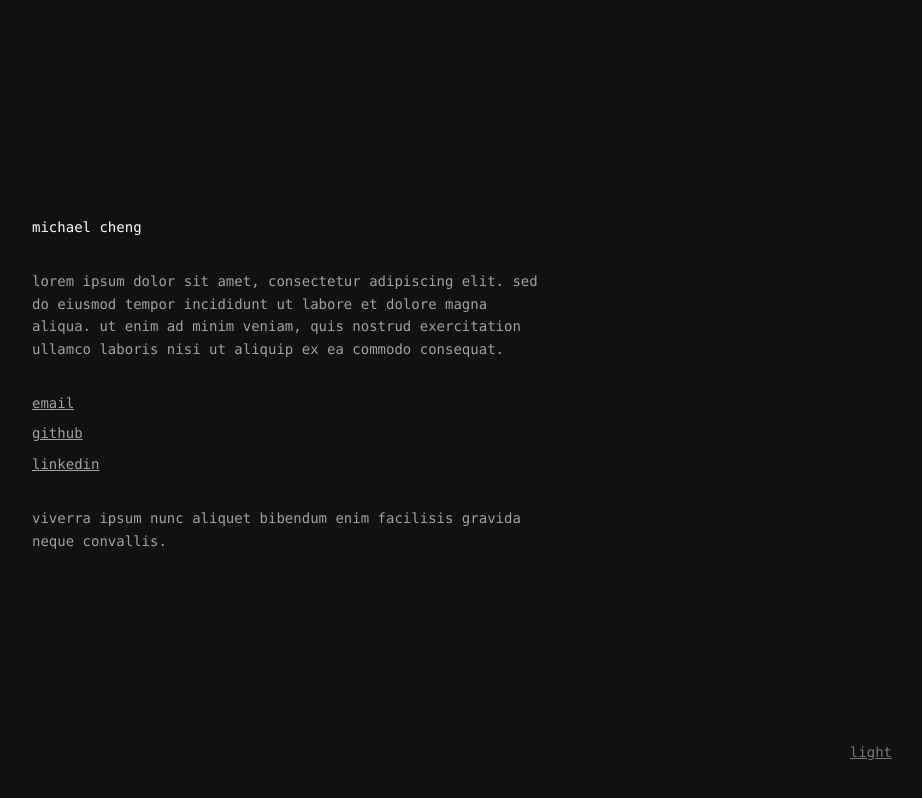
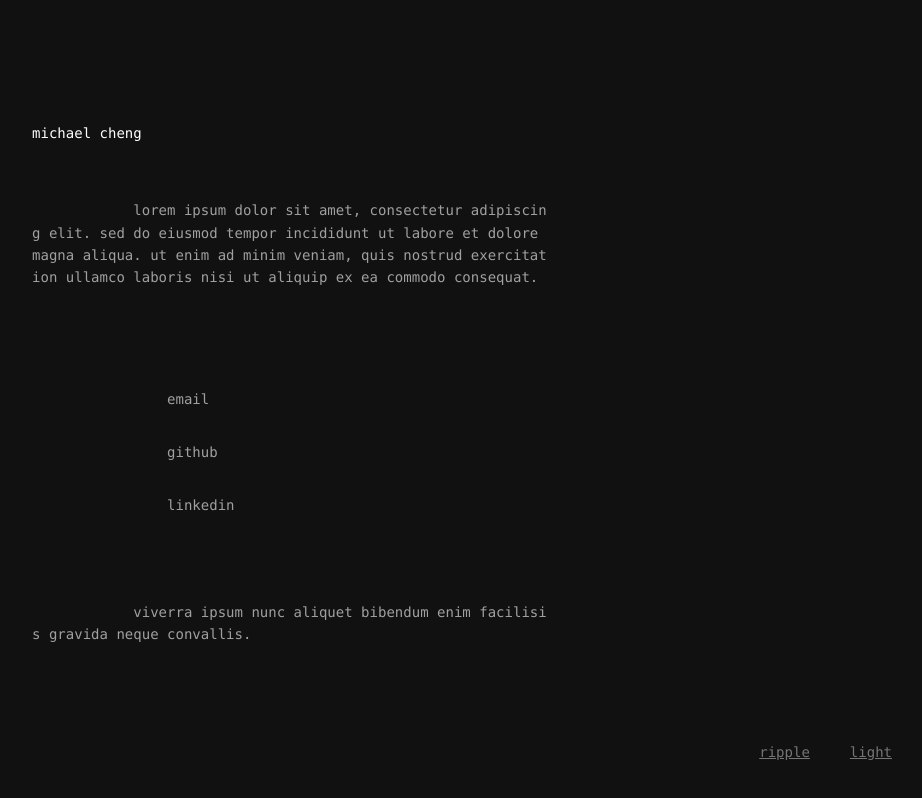
Before and after one commit to cheng-michael/cheng-michael.github.io, a plain HTML site: page index.html in a window 1280 px wide. Both pictures are taken after a click on the button "dark". Shown: the whole page, without its empty margins (348-1270 px from the left). Drawn offline with Linux system fonts and the light colour scheme.

Commit message:
Refactor CSS and HTML structure for clarity

```diff
--- a/index.html
+++ b/index.html
@@ -8,34 +8,34 @@
         :root {
             /* LIGHT MODE */
             --bg: #ffffff;
-            --headings: #000000;       /* Pure Black */
-            --text: #555555;           /* Dark Grey */
+            --headings: #000000;
+            --text: #555555;
         }
 
         body.dark-mode {
             /* DARK MODE */
-            --bg: #111111;             /* I used #111 instead of #000 for softer contrast */
-            --headings: #ffffff;       /* Pure White */
-            --text: #a0a0a0;           /* Light Grey */
+            --bg: #111111;
+            --headings: #ffffff;
+            --text: #a0a0a0;
         }
 
         * { margin: 0; padding: 0; box-sizing: border-box; }
 
         body {
             background-color: var(--bg);
-            color: var(--text);        /* Applies grey to all body text by default */
+            color: var(--text);
             font-family: Menlo, Monaco, Consolas, "Courier New", monospace;
             font-size: 14px;
             line-height: 1.6;
             text-transform: lowercase;
 
-            /* Center the block vertically and horizontally */
             display: flex;
             flex-direction: column;
             align-items: center;
             justify-content: center;
             min-height: 100vh;
             padding: 2rem;
+            overflow-x: hidden; /* Prevent scrollbars during wave */
 
             transition: background-color 0.3s, color 0.3s;
         }
@@ -43,11 +43,20 @@
         main {
             max-width: 520px;
             width: 100%;
-            text-align: left; /* Text inside the block stays left-aligned */
+            text-align: left;
+            position: relative;
+            z-index: 1;
+        }
+
+        /* Essential for the wave effect: makes spans display inline but transformable */
+        .char {
+            display: inline-block;
+            position: relative;
+            white-space: pre; /* Preserves spaces */
         }
 
         h1 {
-            color: var(--headings); /* This forces the headline to be Black/White */
+            color: var(--headings);
             font-size: 14px;
             font-weight: normal;
             margin-bottom: 2rem;
@@ -74,15 +83,21 @@
         }
 
         a:hover {
-            color: var(--headings); /* On hover, link turns Black/White for effect */
+            color: var(--headings);
             text-decoration-style: double;
         }
 
-        /* Toggle Button */
-        #theme-toggle {
+        /* CONTROLS CONTAINER (Bottom Right) */
+        .controls {
             position: fixed;
             bottom: 2rem;
             right: 2rem;
+            display: flex;
+            gap: 1.5rem; /* Space between buttons */
+            z-index: 10;
+        }
+
+        .btn {
             background: none;
             border: none;
             color: var(--text);
@@ -92,17 +107,23 @@
             text-decoration: underline;
             padding: 0.5rem;
             opacity: 0.7;
+            user-select: none; /* Prevents text selection while holding */
         }
 
-        #theme-toggle:hover {
+        .btn:hover, .btn:active {
             color: var(--headings);
             opacity: 1;
+        }
+
+        /* Active state for ripple button to show it's working */
+        .btn:active {
+            text-decoration-style: double;
         }
     </style>
 </head>
 <body>
 
-    <main>
+    <main id="content">
         <h1>michael cheng</h1>
 
         <p>
@@ -126,9 +147,13 @@
         </p>
     </main>
 
-    <button id="theme-toggle">dark</button>
+    <div class="controls">
+        <button id="ripple-btn" class="btn">ripple</button>
+        <button id="theme-toggle" class="btn">dark</button>
+    </div>
 
     <script>
+        // --- 1. THEME TOGGLE LOGIC ---
         const toggleButton = document.getElementById('theme-toggle');
         const body = document.body;
 
@@ -139,12 +164,97 @@
 
         toggleButton.addEventListener('click', () => {
             body.classList.toggle('dark-mode');
-            if (body.classList.contains('dark-mode')) {
-                toggleButton.textContent = 'light';
-            } else {
-                toggleButton.textContent = 'dark';
+            toggleButton.textContent = body.classList.contains('dark-mode') ? 'light' : 'dark';
+        });
+
+        // --- 2. RIPPLE EFFECT LOGIC ---
+        const content = document.getElementById('content');
+        const rippleBtn = document.getElementById('ripple-btn');
+        let isRippling = false;
+        let time = 0;
+        let animationFrame;
+
+        // Step A: Split all text into individual <span> characters
+        function splitTextToSpans(element) {
+            if (element.nodeType === 3) { // Text node
+                const text = element.nodeValue;
+                const parent = element.parentNode;
+                const chars = text.split('').map(char => {
+                    const span = document.createElement('span');
+                    span.textContent = char;
+                    span.className = 'char';
+                    return span;
+                });
+                // Replace text node with spans
+                chars.forEach(span => parent.insertBefore(span, element));
+                parent.removeChild(element);
+            } else if (element.nodeType === 1) { // Element node
+                // Recursively split children (converting collection to array to avoid live list issues)
+                Array.from(element.childNodes).forEach(splitTextToSpans);
             }
-        });
+        }
+
+        // Run the split once on load
+        splitTextToSpans(content);
+
+        // Cache all characters for performance
+        const allChars = document.querySelectorAll('.char');
+
+        // Step B: The Physics Loop
+        function animateRipple() {
+            if (!isRippling) {
+                // Reset positions smoothly when stopped
+                allChars.forEach(char => {
+                    char.style.transform = `translateY(0px)`;
+                });
+                return;
+            }
+
+            time += 0.1; // Speed of the wave
+
+            // We'll ripple from the center of the screen
+            const centerX = window.innerWidth / 2;
+            const centerY = window.innerHeight / 2;
+
+            allChars.forEach(char => {
+                const rect = char.getBoundingClientRect();
+                const charX = rect.left + (rect.width / 2);
+                const charY = rect.top + (rect.height / 2);
+
+                // Calculate distance from center
+                const dist = Math.sqrt(Math.pow(charX - centerX, 2) + Math.pow(charY - centerY, 2));
+
+                // The Magic Formula: Sine wave based on distance and time
+                // Dist/50 controls wavelength (width of ripples)
+                // * 10 controls amplitude (height of ripples)
+                const y = Math.sin((dist / 40) - time) * 10;
+
+                char.style.transform = `translateY(${y}px)`;
+            });
+
+            requestAnimationFrame(animateRipple);
+        }
+
+        // Step C: Button Events (Hold to Ripple)
+        const startRipple = () => {
+            if (!isRippling) {
+                isRippling = true;
+                animateRipple();
+            }
+        };
+
+        const stopRipple = () => {
+            isRippling = false;
+        };
+
+        // Mouse Events
+        rippleBtn.addEventListener('mousedown', startRipple);
+        window.addEventListener('mouseup', stopRipple);
+
+        // Touch Events (for mobile)
+        rippleBtn.addEventListener('touchstart', (e) => { e.preventDefault(); startRipple(); });
+        window.addEventListener('touchend', stopRipple);
+
     </script>
 </body>
 </html>
```
